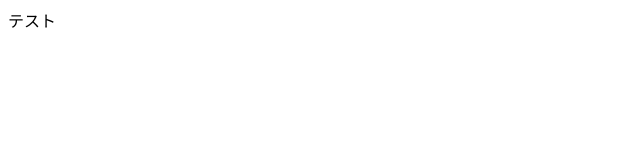
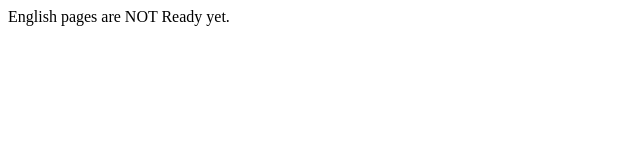
Before and after one commit to MOXSSG/MOXSSG.github.io, a plain HTML site: page en/index.html in a window 1280 px wide. Shown: the whole page, without its empty margins (0-640 px from the left). Drawn offline with Linux system fonts and the light colour scheme.

Commit message:
/en/index.htmlの更新

```diff
--- a/en/index.html
+++ b/en/index.html
@@ -3,9 +3,9 @@
 <head>
     <meta http-equiv="content-type" content="text/html;charset=UTF-8"/>
     <link href="" rel="stylesheet" type="text/css"/>
-    <title>MOXSSG  - ホーム</title>
+    <title>MOXSSG  - home</title>
 </head>
 <body>
-テスト
+English pages are NOT Ready yet.
 </body>
 </html>
```
